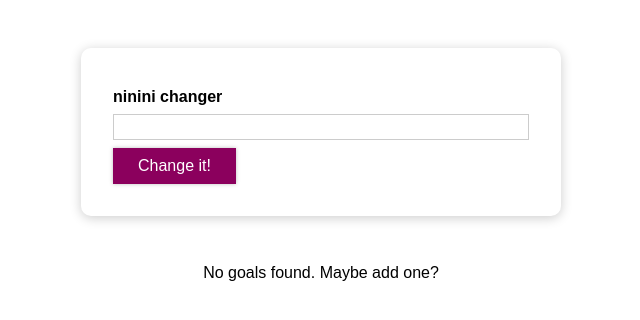
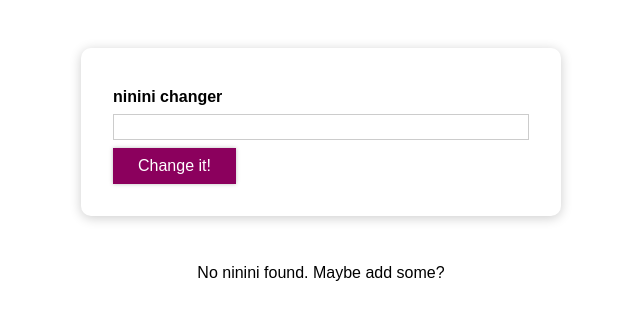
Before and after one commit to cesarplata/reactprjs, a React (Create React App) app: page / in a window 1280 px wide. Shown: the top 320 px of the page, without its empty margins (319-959 px from the left). Built offline with nearby package versions, Linux system fonts and the light colour scheme.

Commit message:
remove files from branch

```diff
--- a/src/App.js
+++ b/src/App.js
@@ -24,7 +24,7 @@ const App = () => {
   };
 
   let content = (
-    <p style={{ textAlign: 'center' }}>No goals found. Maybe add one?</p>
+    <p style={{ textAlign: 'center' }}>No ninini found. Maybe add some?</p>
   );
 
   if (courseGoals.length > 0) {
@@ -40,13 +40,6 @@ const App = () => {
       </section>
       <section id="goals">
         {content}
-        {/* {courseGoals.length > 0 && (
-          <CourseGoalList
-            items={courseGoals}
-            onDeleteItem={deleteItemHandler}
-          />
-        ) // <p style={{ textAlign: 'center' }}>No goals found. Maybe add one?</p>
-        } */}
       </section>
     </div>
   );
```
Also changed, not shown: 17 other files (tests, documents, lock files or other folders).
